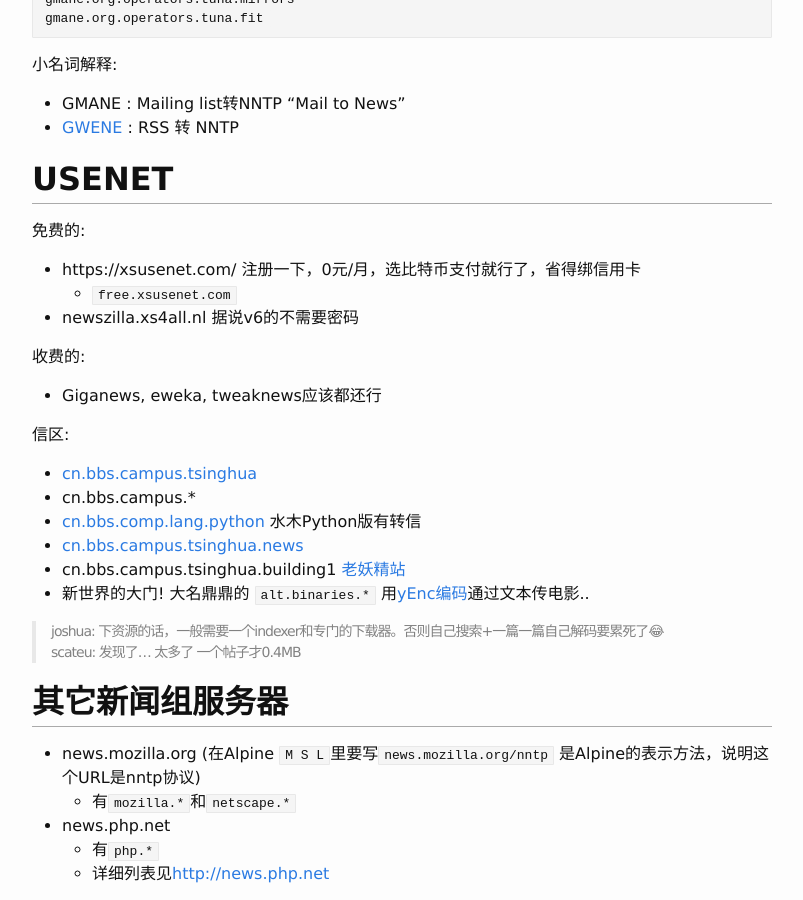
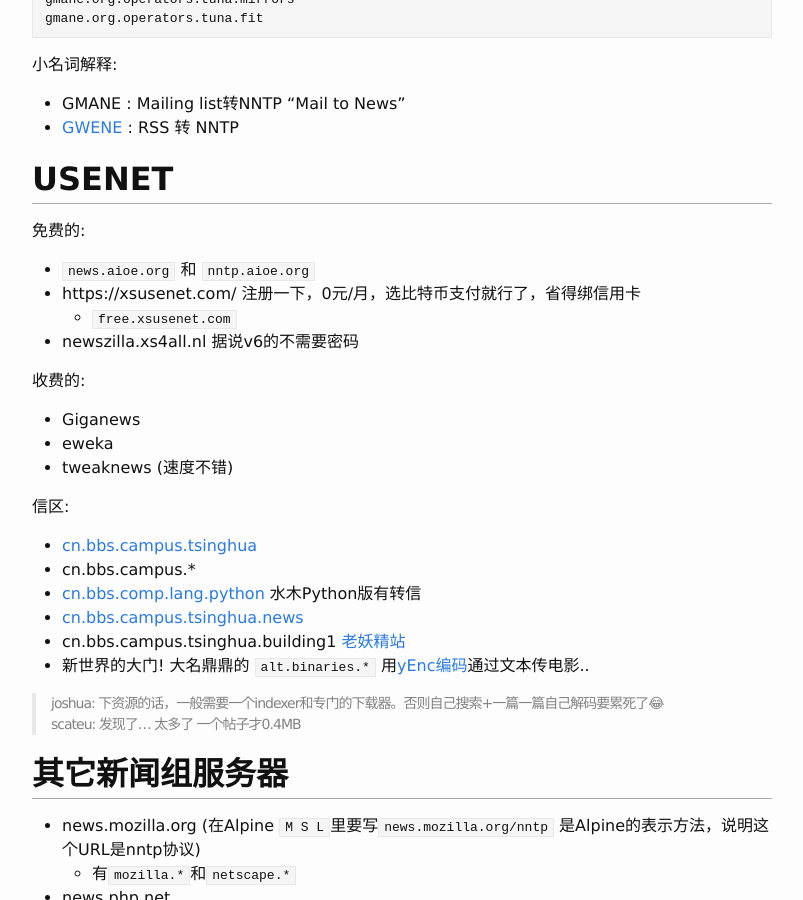
Before and after one commit to scateu/scateu.github.io, a Jekyll site: the page built from _posts/2018-01-05-nntp.md, in a window 1280 px wide and 900 px high, scrolled down 1046 px. Shown: the whole window, without its empty margins (238-1041 px from the left). Built offline with Jekyll 4.4.1, drawn with Linux system fonts in a browser that asks for light colours; nearby versions of some CDN libraries; comment, search, counter and statistics services are not loaded.

Commit message:
Sat Jan  6 10:52:58 CST 2018

```diff
--- a/_posts/2018-01-05-nntp.md
+++ b/_posts/2018-01-05-nntp.md
@@ -59,13 +59,16 @@
 
 免费的:
 
+ - `news.aioe.org` 和 `nntp.aioe.org`
  - https://xsusenet.com/ 注册一下，0元/月，选比特币支付就行了，省得绑信用卡
    - `free.xsusenet.com`
  - newszilla.xs4all.nl  据说v6的不需要密码
 
 收费的:
 
- - Giganews, eweka, tweaknews应该都还行
+ - Giganews
+ - eweka
+ - tweaknews (速度不错)
 
 信区:
 
```
